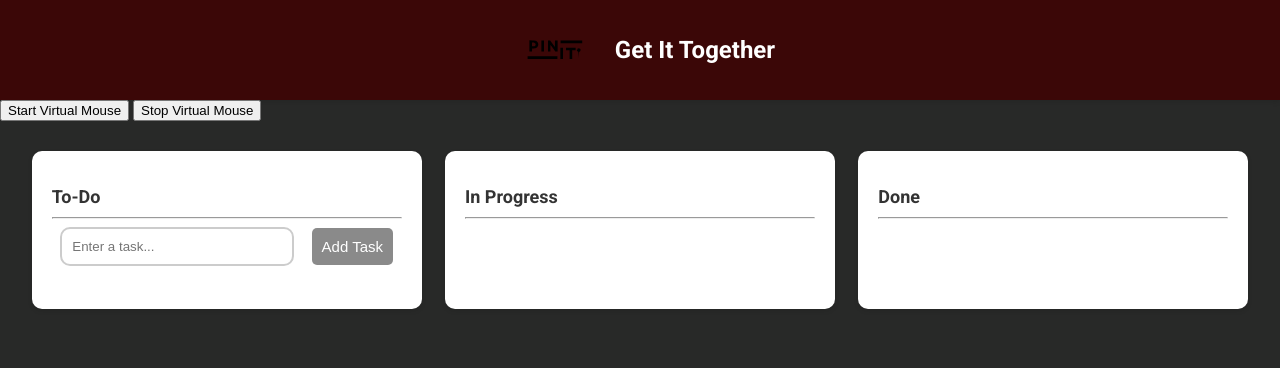
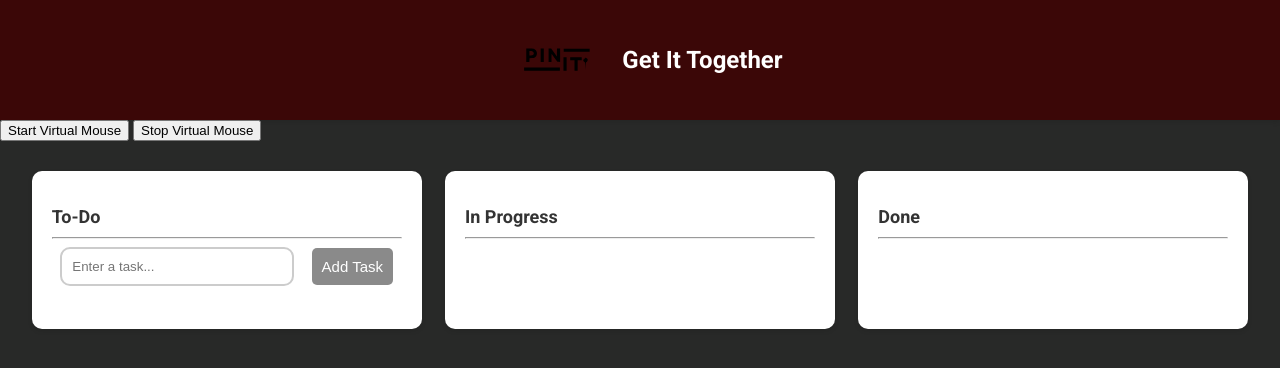
Before and after one commit to Saadayyy/ToDo, a plain HTML site: page index.html in a window 1280 px wide. Drawn offline with Linux system fonts and the light colour scheme.

Commit message:
Update style.css

```diff
--- a/style.css
+++ b/style.css
@@ -16,9 +16,9 @@ body {
 }
 
 .head img {
-    width: 100px;
+    width: 120px;
     height: auto !important;
-    margin-right: 10px;
+    margin-right: 5px;
 }
 
 .head h1 {
```
